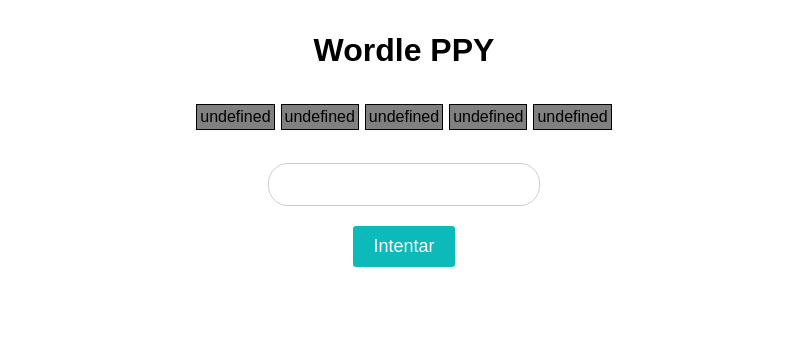
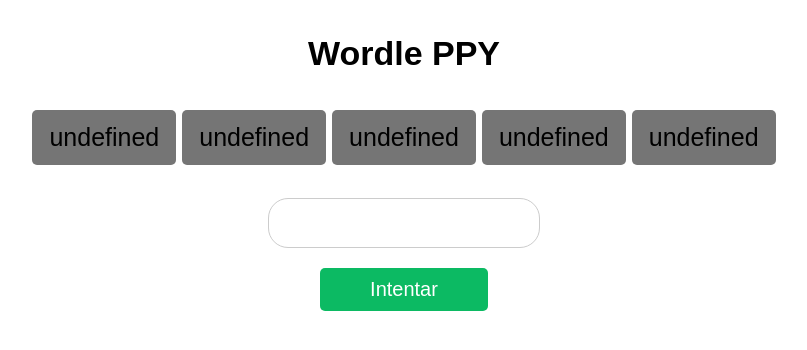
Before and after one commit to matisanabria/wordleppy, a plain HTML site: page index.html in a window 1280 px wide. Both pictures are taken after a click on the button "Intentar". Shown: the whole page, without its empty margins (236-1043 px from the left). Drawn offline with Linux system fonts and the light colour scheme.

Commit message:
Better styles and corrections

```diff
--- a/index.html
+++ b/index.html
@@ -13,6 +13,5 @@
     <input type="text" id="guess-input" />
     <button id="guess-button">Intentar</button>
 
-    <p id="guesses"></p>
   </body>
 </html>
--- a/script.js
+++ b/script.js
@@ -17,7 +17,6 @@ function leerIntento() {
 function intentar() {
   // Leer intento al presionar botón
   const intento = leerIntento();
-  console.log(intento);
   const GRID = document.getElementById("grid");
   const ROW = document.createElement("div");
 
@@ -29,13 +28,13 @@ function intentar() {
 
     if (intento[i] === palabra[i]) {
       SPAN.innerHTML = intento[i];
-      SPAN.style.backgroundColor = "green";
+      SPAN.style.backgroundColor = "#43a047";
     } else if (palabra.includes(intento[i])) {
       SPAN.innerHTML = intento[i];
-      SPAN.style.backgroundColor = "yellow";
+      SPAN.style.backgroundColor = "#d1b036";
     } else {
       SPAN.innerHTML = intento[i];
-      SPAN.style.backgroundColor = "grey";
+      SPAN.style.backgroundColor = "#757575";
     }
 
     ROW.appendChild(SPAN);
@@ -49,7 +48,6 @@ function intentar() {
   }
 
   // Se restan intentos por cada turno, si llega a 0, pierde y envía un mensaje de que perdió a la función terminar
-  console.log(intentos);
   if (intentos === 0) {
     terminar("<h1>PERDISTE!😖</h1>");
   }
--- a/style.css
+++ b/style.css
@@ -8,13 +8,14 @@ h1 {
   text-align: center;
   margin-top: 1em;
   margin-bottom: 1em;
+  font-size: 34px;
 }
 
 #guess-input {
   display: block;
   margin: 20px auto 20px;
   padding: 10px;
-  font-size: 18px;
+  font-size: 24px;
   width: 250px;
   border: 1px solid #ccc;
   border-radius: 20px;
@@ -25,12 +26,12 @@ h1 {
 #guess-button {
   display: block;
   margin: 0 auto;
-  padding: 10px 20px;
-  font-size: 18px;
-  background-color: #0cbaba;
+  padding: 10px 50px;
+  font-size: 20px;
+  background-color: #0cba63;
   color: #fff;
   border: none;
-  border-radius: 3px;
+  border-radius: 5px;
 }
 
 button:active {
@@ -38,11 +39,12 @@ button:active {
 }
 
 .letter {
-  border: 1px solid black;
-  padding: 3px;
+  border-radius: 5px;
+  padding: 13px 17px 13px 17px;
   margin: 3px;
   min-width: 20px;
   text-align: center;
+  font-size: 25px;
   display: inline-block;
 }
 
```
